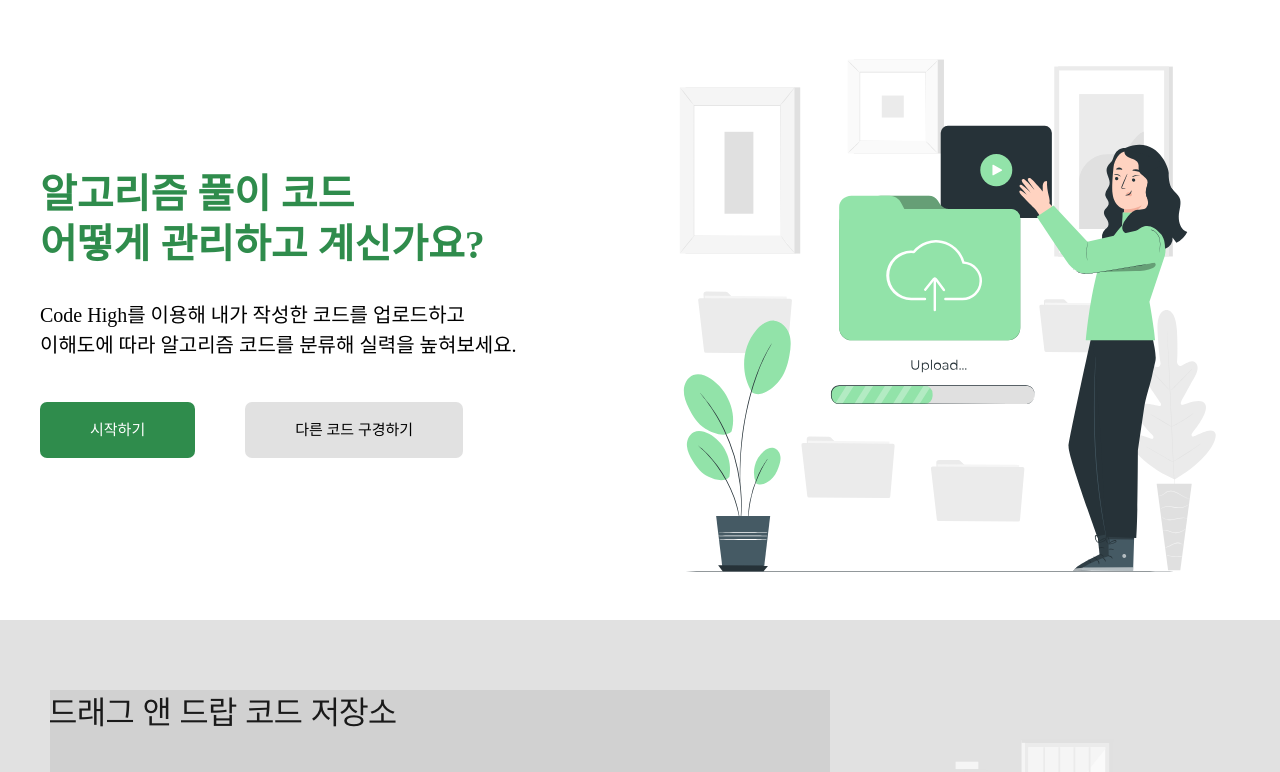
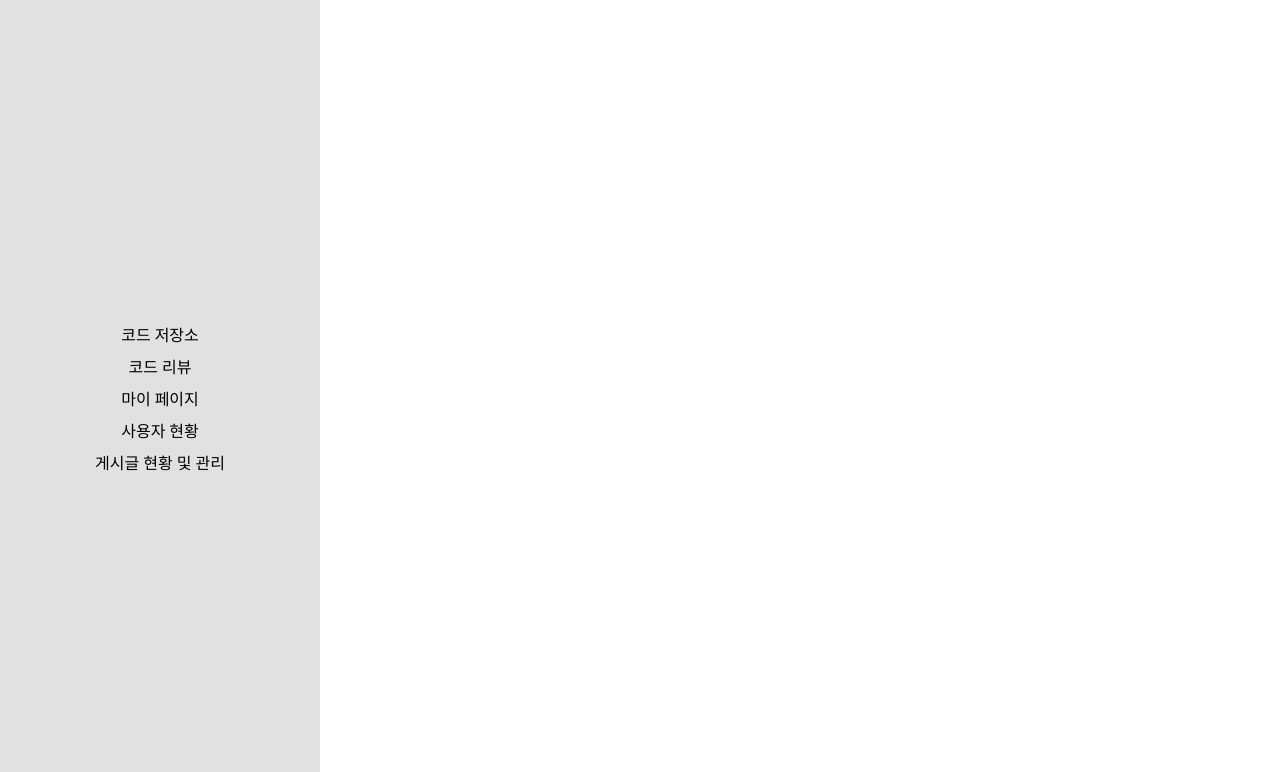
Before and after one commit to codestates/Code-High, a React app in the folder client/: page / in a window 1280 px wide. Shown: the top 772 px of the page. Built offline with nearby package versions, Linux system fonts and the light colour scheme.

Commit message:
[Client] #12 feat:create sidebar list

```diff
--- a/client/src/App.js
+++ b/client/src/App.js
@@ -1,9 +1,11 @@
 import React from 'react';
-import Landing from './pages/Landing';
+// import Landing from './pages/Landing';
+import SideBar from './components/basic/navbar/SideBar';
 
 function App(){
   return (
-    <Landing />
+    // <Landing />
+    <SideBar/>
   );
 };
 
--- a/client/src/components/basic/navbar/SideBar.js
+++ b/client/src/components/basic/navbar/SideBar.js
@@ -0,0 +1,18 @@
+import React from 'react';
+
+const SideBar = () => {
+    return (
+        <div className="sidebar-container">
+            <div className="menutab-container">
+                <ul>코드 저장소</ul>
+                <ul>코드 리뷰</ul>
+                <ul>마이 페이지</ul>
+                <ul>사용자 현황</ul>
+                <ul>게시글 현황 및 관리</ul>
+            </div>
+
+        </div>
+    );
+};
+
+export default SideBar;
--- a/client/src/components/basic/navbar/_Sidebar.scss
+++ b/client/src/components/basic/navbar/_Sidebar.scss
@@ -0,0 +1,18 @@
+.sidebar-container{
+    height : 800px;
+    width: 25%;
+    background-color: $gray;
+    display: flex;
+}
+.menutab-container{
+    margin:auto;
+}
+ul{
+    font-size: 16px;
+    line-height: 200%;
+    text-align: center;
+    cursor: pointer;
+    margin: auto;
+    font-family: 'NanumGothic';
+    font-weight: 500;
+}
--- a/client/src/scss/main.scss
+++ b/client/src/scss/main.scss
@@ -17,6 +17,7 @@
 @import '../components/basic/modal/SignIn';
 @import '../components/basic/modal/Signup';
 @import '../components/basic/navbar/NavBar';
+@import '../components/basic/navbar/SideBar';
 @import '../components/basic/search/SearchInput';
 @import '../components/basic/tag/Tag';
 
--- a/client/src/style.css
+++ b/client/src/style.css
@@ -652,6 +652,24 @@ a {
   .signup-button-container button {
     width: 225px; } }
 
+.sidebar-container {
+  height: 800px;
+  width: 25%;
+  background-color: #E1E1E1;
+  display: flex; }
+
+.menutab-container {
+  margin: auto; }
+
+ul {
+  font-size: 16px;
+  line-height: 200%;
+  text-align: center;
+  cursor: pointer;
+  margin: auto;
+  font-family: 'NanumGothic';
+  font-weight: 500; }
+
 .searchinput-container {
   border: solid 1px #E1E1E1;
   border-radius: 10px;
@@ -669,6 +687,24 @@ a {
     border: none; }
     .searchinput-container input:focus {
       outline: none; }
+
+.tag-container {
+  width: 50px;
+  height: 40px;
+  padding-left: 5px;
+  padding-right: 5px;
+  background-image: linear-gradient(90deg, #e30052 -53.81%, #6200ee 152.86%);
+  border-radius: 100rem;
+  color: black;
+  display: flex;
+  justify-content: center;
+  align-items: center;
+  border: 0px;
+  margin-right: 15px; }
+
+.tag-text {
+  font-size: 16px;
+  cursor: pointer; }
 
 .gettingstart {
   background-color: #E1E1E1;
@@ -918,20 +954,3 @@ a {
     .mainbanner-button-container-mobile span {
       margin-bottom: 10px;
       padding: 10px 50px; } }
-.tag-container {
-  width: 50px;
-  height: 40px;
-  padding-left: 5px;
-  padding-right: 5px;
-  background-image: linear-gradient(90deg, #e30052 -53.81%, #6200ee 152.86%);
-  border-radius: 100rem;
-  color: black;
-  display: flex;
-  justify-content: center;
-  align-items: center;
-  border: 0px;
-  margin-right: 15px; }
-
-.tag-text {
-  font-size: 16px;
-  cursor: pointer; }
```
Also changed, not shown: client/src/components/basic/navbar/NavBar.js (+22 -0 lines).
